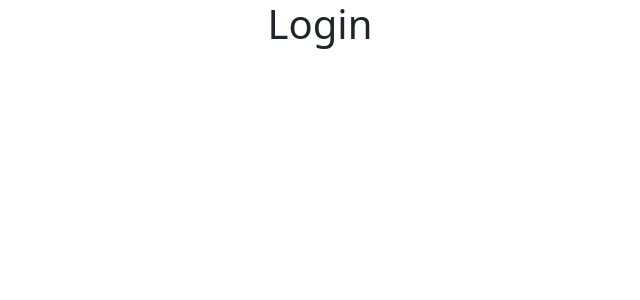
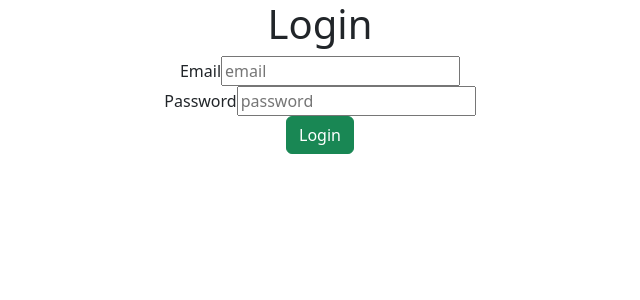
Before and after one commit to Clive-MM/Property-Pulse-, a React (Create React App) app in the folder client/: page /login in a window 1280 px wide. Shown: the top 300 px of the page, without its empty margins (320-960 px from the left). Built offline with nearby package versions, Linux system fonts and the light colour scheme.

Commit message:
Login Page

```diff
--- a/client/src/components/Login.js
+++ b/client/src/components/Login.js
@@ -1,8 +1,26 @@
-import React  from "react";
+import React from "react";
 
-function Login (){
-    return (
-        <h1>Login</h1>
-    );
+function Login() {
+  return (
+    <div>
+      <h1>Login</h1>
+
+      <form>
+        <div className="form-group">
+          <label>Email</label>
+          <input type="email" id="email" placeholder="email"></input>
+        </div>
+
+        <div className="form-group">
+          <label>Password</label>
+          <input type="password" id="password" placeholder="password"></input>
+        </div>
+
+        <div>
+        <button type="button" class="btn btn-success">Login</button>
+        </div>
+      </form>
+    </div>
+  );
 }
-export default Login
+export default Login;
```
